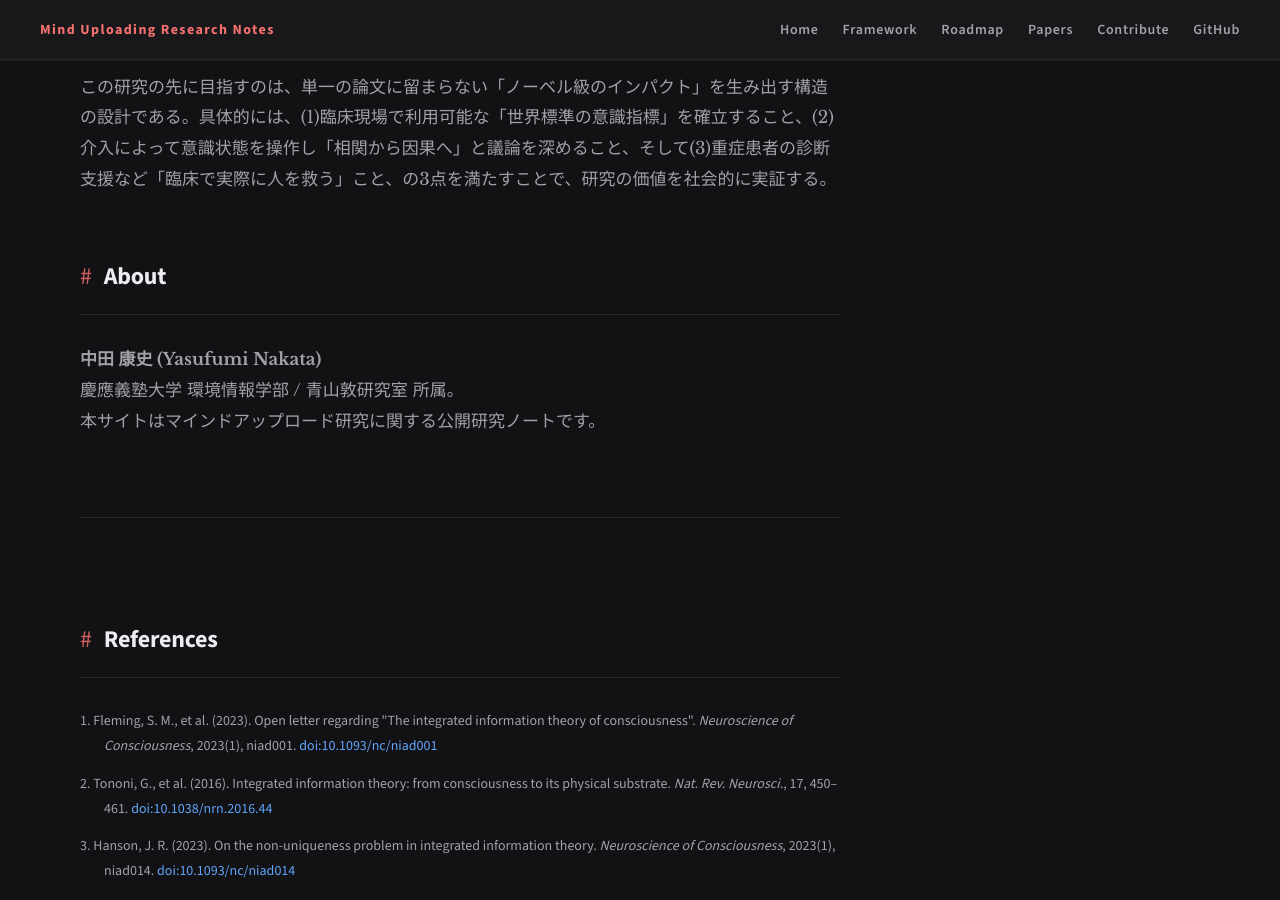
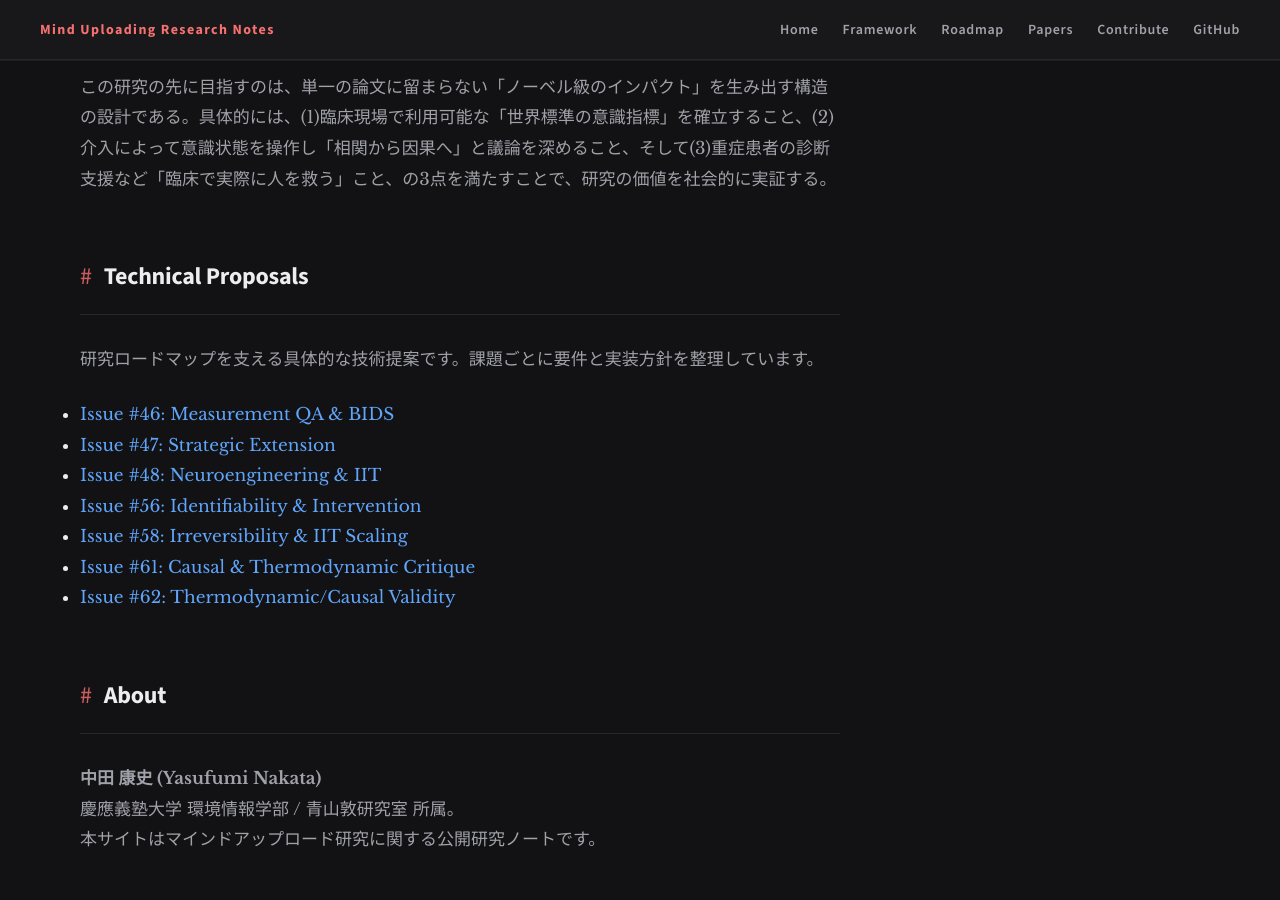
Before and after one commit to yasufumi-nakata/eegflow, a Jekyll site: the page built from index.md, in a window 1280 px wide and 900 px high, scrolled down 14193 px. Built offline with Jekyll 4.4.1, drawn with Linux system fonts in a browser that asks for light colours.

Commit message:
Show technical proposals in main content

```diff
--- a/index.md
+++ b/index.md
@@ -562,6 +562,21 @@ href="#ref-54">[54]</a></sup>。</p>
 </p>
 </section>
 
+<!-- Technical Proposals -->
+<section class="section" id="technical-proposals">
+<h2 class="section-title">Technical Proposals</h2>
+<p>研究ロードマップを支える具体的な技術提案です。課題ごとに要件と実装方針を整理しています。</p>
+<ul>
+<li><a href="technical_proposal_46.html">Issue #46: Measurement QA & BIDS</a></li>
+<li><a href="technical_proposal_47.html">Issue #47: Strategic Extension</a></li>
+<li><a href="technical_proposal_48.html">Issue #48: Neuroengineering & IIT</a></li>
+<li><a href="technical_proposal_56.html">Issue #56: Identifiability & Intervention</a></li>
+<li><a href="technical_proposal_58.html">Issue #58: Irreversibility & IIT Scaling</a></li>
+<li><a href="technical_proposal_61.html">Issue #61: Causal & Thermodynamic Critique</a></li>
+<li><a href="technical_proposal_62.html">Issue #62: Thermodynamic/Causal Validity</a></li>
+</ul>
+</section>
+
 <!-- About -->
 <section class="section" id="about">
 <h2 class="section-title">About</h2>
@@ -799,6 +814,7 @@ href="https://arxiv.org/abs/2303.08896">arXiv</a></li>
 <li><a href="#research-program">Research Program</a></li>
 <li><a href="#llm-research-update">LLM Research Update</a></li>
 <li><a href="#eeg-consciousness-roadmap">EEG Consciousness Roadmap</a></li>
+<li><a href="#technical-proposals">Technical Proposals</a></li>
 <li><a href="#about">About</a></li>
 <li><a href="#references">References</a></li>
 </ul>
```
